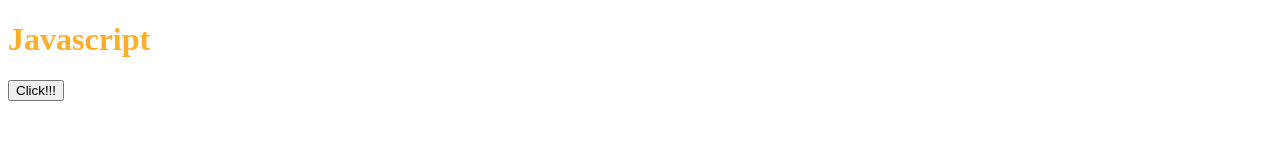
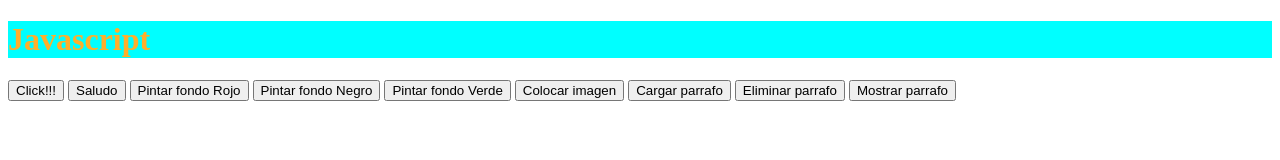
Before and after one commit to TurcoDev/javascript-front2, a plain HTML site: page index.html in a window 1280 px wide. Drawn offline with Linux system fonts and the light colour scheme.

Commit message:
Vimos varialbes, funciones y eventos JS

```diff
--- a/index.html
+++ b/index.html
@@ -7,15 +7,55 @@
   <style>
     h1{
       color: rgb(255, 174, 43);
+      background-color: aqua;
     }
   </style>
 </head>
 <body>
-  <h1 onclick="alert('Tocaste el titulo');">Javascript</h1>
+  <h1 onmouseover="document.body.style.backgroundColor = 'yellow';">Javascript</h1>
   <button onclick="alert('Hola usuario!!');">Click!!!</button>
+  <button onclick="saludar()">Saludo</button>
+
+
+  <button onclick="document.body.style.backgroundColor = 'red';">Pintar fondo Rojo</button>
+  <button onclick="document.body.style.backgroundColor = '#000';">Pintar fondo Negro</button>
+  <button onclick="document.body.style.backgroundColor = 'rgb(55,255,40)';">Pintar fondo Verde</button>
+  <button onclick="document.body.style.background = 'no-repeat center/80% url(https://www.freecodecamp.org/news/content/images/2021/09/Document.jpg)';">Colocar imagen</button>
+
+  <button onclick="cargarParrafo()">Cargar parrafo</button>
+  <button onclick="eliminarParrafo()">Eliminar parrafo</button>
+  <button onclick="mostrarParrafo()">Mostrar parrafo</button>
+
+  <p id="parrafo"></p>
 
   <script>
+    function saludar(){
+      document.body.style.backgroundColor = '#000';
+      var nombrePersona = "Pedro"
+      alert("Bienvenido" + nombrePersona);
+      console.log("Bienvenido " + nombrePersona);
+    }
 
+    // saludar();
+
+    function cargarParrafo(){
+     // document.getElementById('parrafo').innerHTML = "Texto del parrafo cargado por le boton"
+     var parrafo1 = document.getElementById('parrafo');
+     parrafo1.innerHTML = "Texto del parrafo cargado por le boton";
+     parrafo1.style.backgroundColor = "blue";
+     parrafo1.style.color = "#fff";
+     console.log(parrafo1);
+    }
+
+    function eliminarParrafo(){
+      var parrafo2 = document.getElementById('parrafo');
+      parrafo2.style.display = "none";
+    }
+
+    function mostrarParrafo(){
+      var parrafo2 = document.getElementById('parrafo');
+      parrafo2.style.display = "block";
+    }
   </script>
 </body>
 </html>
```
